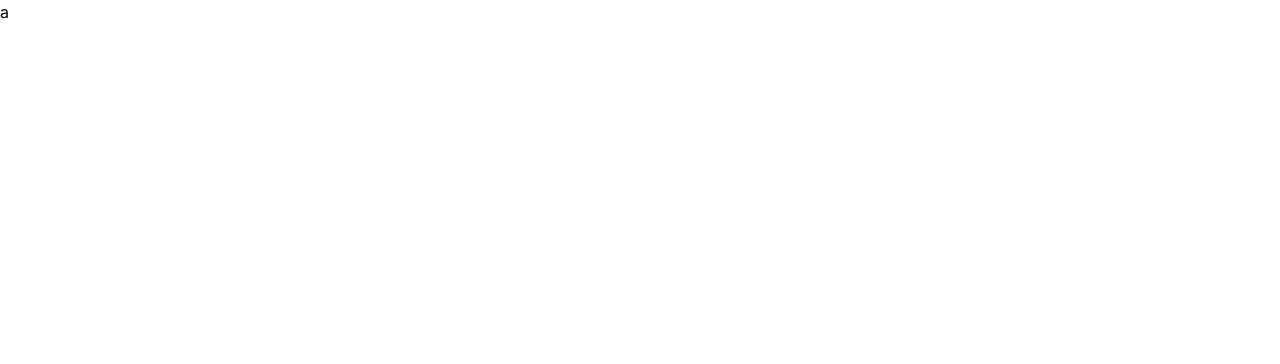
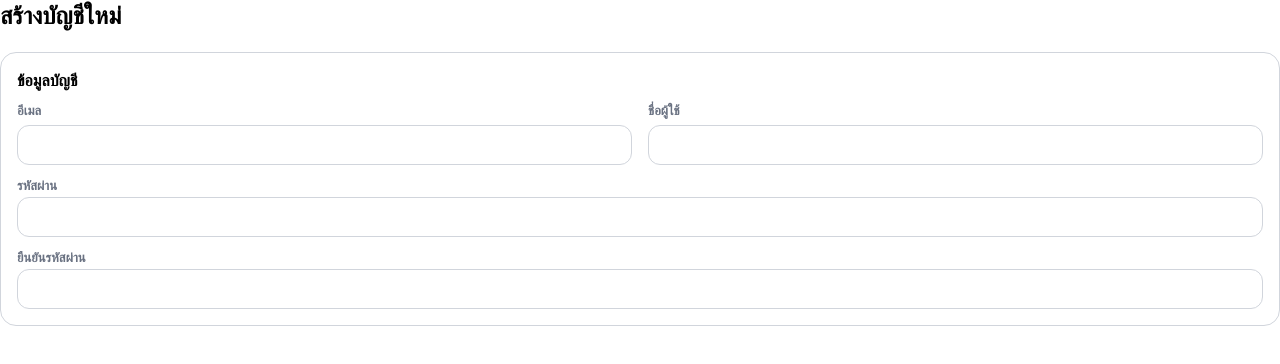
Before and after one commit to chitcha-aaa/project, a Nuxt app: page /register in a window 1280 px wide. Shown: the top 364 px of the page. Built offline with nearby package versions, Linux system fonts and the light colour scheme; a web font is replaced by a local one.

Commit message:
register_round_1

```diff
--- a/app/layouts/log_regis.vue
+++ b/app/layouts/log_regis.vue
@@ -5,8 +5,10 @@
 
         </div>
         <!-- right -->
-        <div class="bg-white w-1/2 h-full flex pt-10 px-10">
-            <slot />
+        <div class="bg-[#F8FAFC] w-1/2 h-full flex pt-10 px-10">
+            <div class="w-full pt-2">
+                <slot />
+            </div>
         </div>
     </div>
 </template>
--- a/app/pages/login.vue
+++ b/app/pages/login.vue
@@ -1,5 +1,4 @@
 <template>
-    <div class="w-full pt-2">
   <p class="font-sarabun text-2xl font-bold pb-1">ยินดีต้อนรับ</p>
   <p class="font-sarabun font-bold text-gray-400 pb-2">เข้าสู่ระบบเพื่อจัดการบทความของคุณ</p>
 
@@ -33,16 +32,20 @@
 
   <!-- Others login -->
   <div class="flex justify-center items-center gap-4 mt-4 mb-8 w-full ">
-            <Icon name="uil:facebook" class="text-[40px] text-black hover:text-blue-600 hover:scale-110 transition-all duration-300 cursor-pointer" />
-            <Icon name="uil:google" class="text-[40px] text-black hover:text-red-600 hover:scale-110 transition-all duration-300 cursor-pointer" />
+    <Icon name="uil:facebook"
+      class="text-[40px] text-black hover:text-blue-600 hover:scale-110 transition-all duration-300 cursor-pointer" />
+    <Icon name="uil:google"
+      class="text-[40px] text-black hover:text-red-600 hover:scale-110 transition-all duration-300 cursor-pointer" />
   </div>
 
   <!-- Register -->
-        <span class="font-sarabun text-sm">ยังไม่มีบัญชีใช่ไหม? <a href="#" class="font-bold text-[#8B6D00] hover:underline">ลงทะเบียนที่นี่</a></span> <br>
+  <span class="font-sarabun text-sm">ยังไม่มีบัญชีใช่ไหม? <a href="#"
+      class="font-bold text-[#8B6D00] hover:underline">ลงทะเบียนที่นี่</a></span> <br>
 
   <!-- Help center -->
-        <span class="font-sarabun text-sm">ต้องการความช่วยเหลือ? <a href="#" class="font-bold text-[#8B6D00] hover:underline">Help Center</a></span>
-    </div>
+  <span class="font-sarabun text-sm">ต้องการความช่วยเหลือ? <a href="#"
+      class="font-bold text-[#8B6D00] hover:underline">Help Center</a></span>
+
 </template>
 
 <script setup lang="ts">
--- a/app/pages/register.vue
+++ b/app/pages/register.vue
@@ -1,7 +1,38 @@
 <template>
     <div>
-        a
-    </div>
+        <p class="font-sarabun text-2xl font-bold pb-1">สร้างบัญชีใหม่</p>
+
+        <div class="bg-white p-4 border border-gray-300 rounded-2xl mt-4">
+          <p class="font-sarabun text-small font-bold">ข้อมูลบัญชี</p>
+
+          <div class="flex flex-col sm:flex-row gap-4 mt-2">
+            <!-- email -->
+             <div class="flex flex-col w-full sm:w-1/2">
+              <label for="email" class="font-bold text-gray-500 font-sarabun text-[13px] mb-1">อีเมล</label>
+              <input type="email" id="email" class="w-full h-10 border px-3 py-2 border-gray-300 rounded-xl font-sarabun text-sm focus:outline-none focus:ring-1 focus:ring-blue-500 focus:border-blue-500">
+             </div>
+
+            <!-- username -->
+             <div class="flex flex-col w-full sm:w-1/2">
+              <label for="username" class="font-bold text-gray-500 font-sarabun text-[13px] mb-1">ชื่อผู้ใช้</label>
+              <input type="text" id="username" class="w-full h-10 border px-3 py-2 border-gray-300 rounded-xl font-sarabun text-sm focus:outline-none focus:ring-1 focus:ring-blue-500 focus:border-blue-500">
+             </div>
+          </div>
+
+          <!-- password -->
+          <div class="font-sarabun mt-2">
+            <label for="password" class="text-[13px] font-bold text-gray-500">รหัสผ่าน</label>
+            <!-- ช่องใส่รหัสผ่าน -->
+            <input for="text" id="password" class="w-full h-10 border px-3 py-2 border-gray-300 rounded-xl font-sarabun text-sm focus:outline-none focus:ring-1 focus:ring-blue-500 focus:border-blue-500">
+          </div>
+
+          <div class="font-sarabun mt-2">
+            <label for="password" class="text-[13px] font-bold text-gray-500">ยืนยันรหัสผ่าน</label>
+            <!-- ช่องใส่รหัสผ่าน -->
+            <input for="text" id="password" class="w-full h-10 border px-3 py-2 border-gray-300 rounded-xl font-sarabun text-sm focus:outline-none focus:ring-1 focus:ring-blue-500 focus:border-blue-500">
+          </div>
+          </div>
+        </div>
 </template>
 
 
```
Lines whose indentation alone changed are shown as unchanged.
